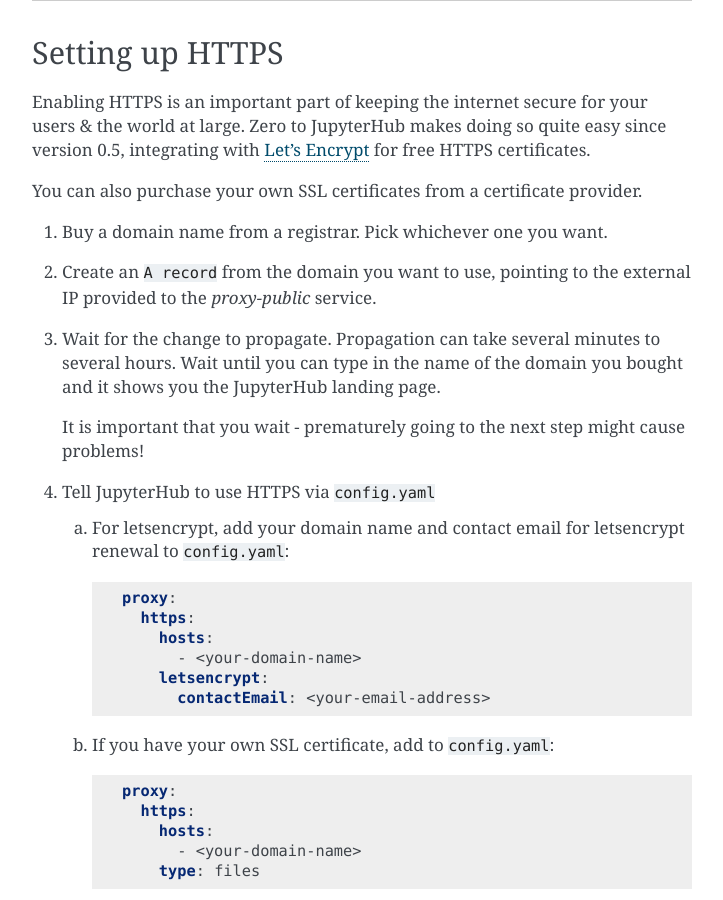
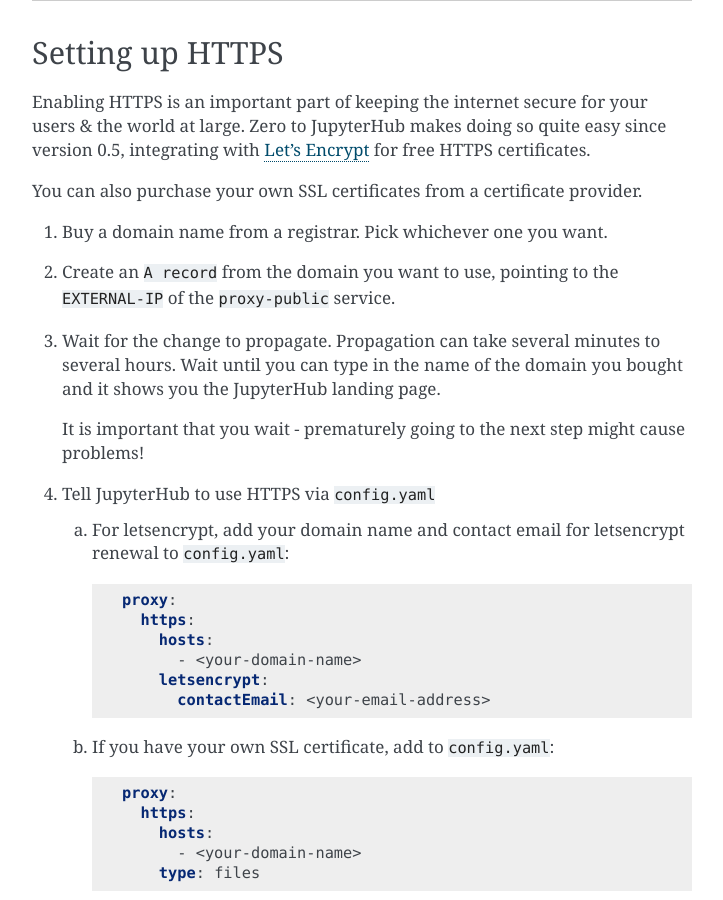
Before and after one commit to jupyterhub/zero-to-jupyterhub-k8s, a Sphinx documentation site: the page built from doc/source/extending-jupyterhub.rst, in a window 1280 px wide and 900 px high, scrolled down 3739 px. Shown: the whole window, without its empty margins (388-1111 px from the left). Built offline with Sphinx 7.4.7, drawn with Linux system fonts in a browser that asks for light colours.

Commit message:
emphasize EXTERNAL-IP

```diff
--- a/doc/source/extending-jupyterhub.rst
+++ b/doc/source/extending-jupyterhub.rst
@@ -202,7 +202,7 @@ You can also purchase your own SSL certificates from a certificate provider.
 
 1. Buy a domain name from a registrar. Pick whichever one you want.
 2. Create an ``A record`` from the domain you want to use, pointing to the
-   external IP provided to the `proxy-public` service.
+   ``EXTERNAL-IP`` of the ``proxy-public`` service.
 3. Wait for the change to propagate. Propagation can take several minutes to
    several hours. Wait until you can type in the name of the domain you bought
    and it shows you the JupyterHub landing page.
```
